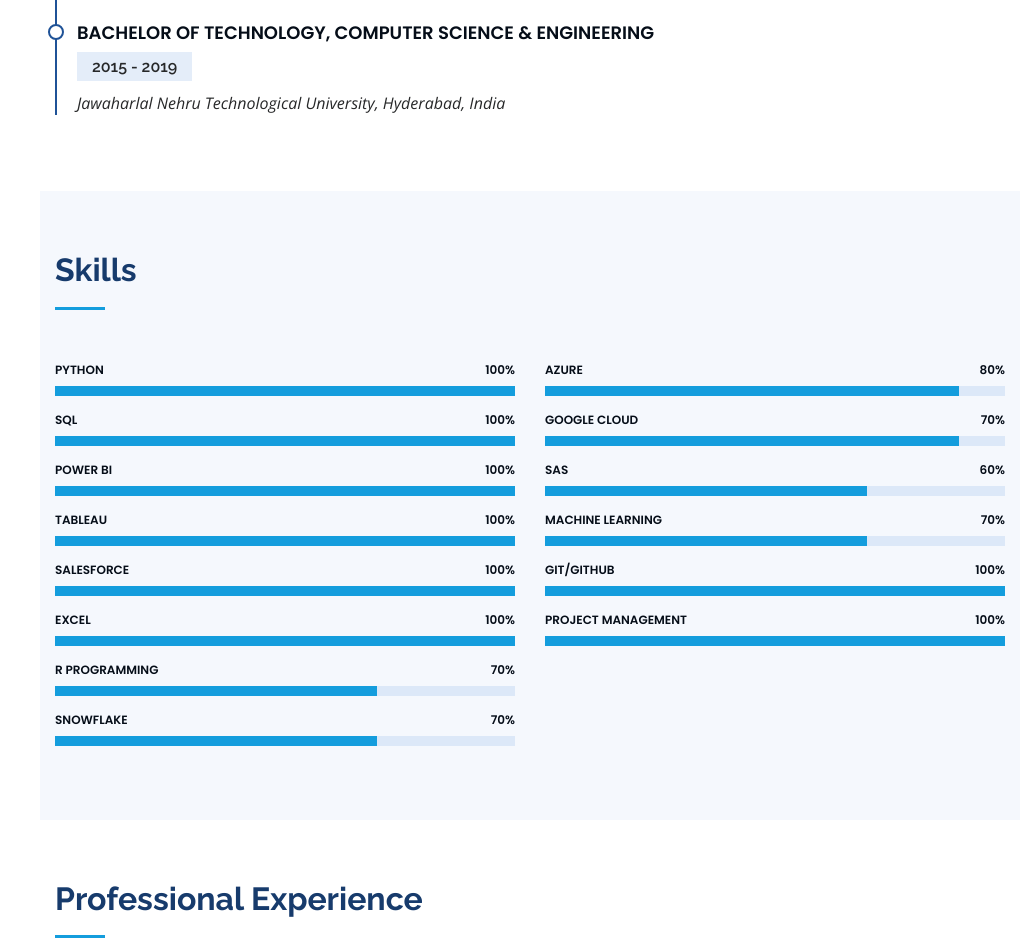
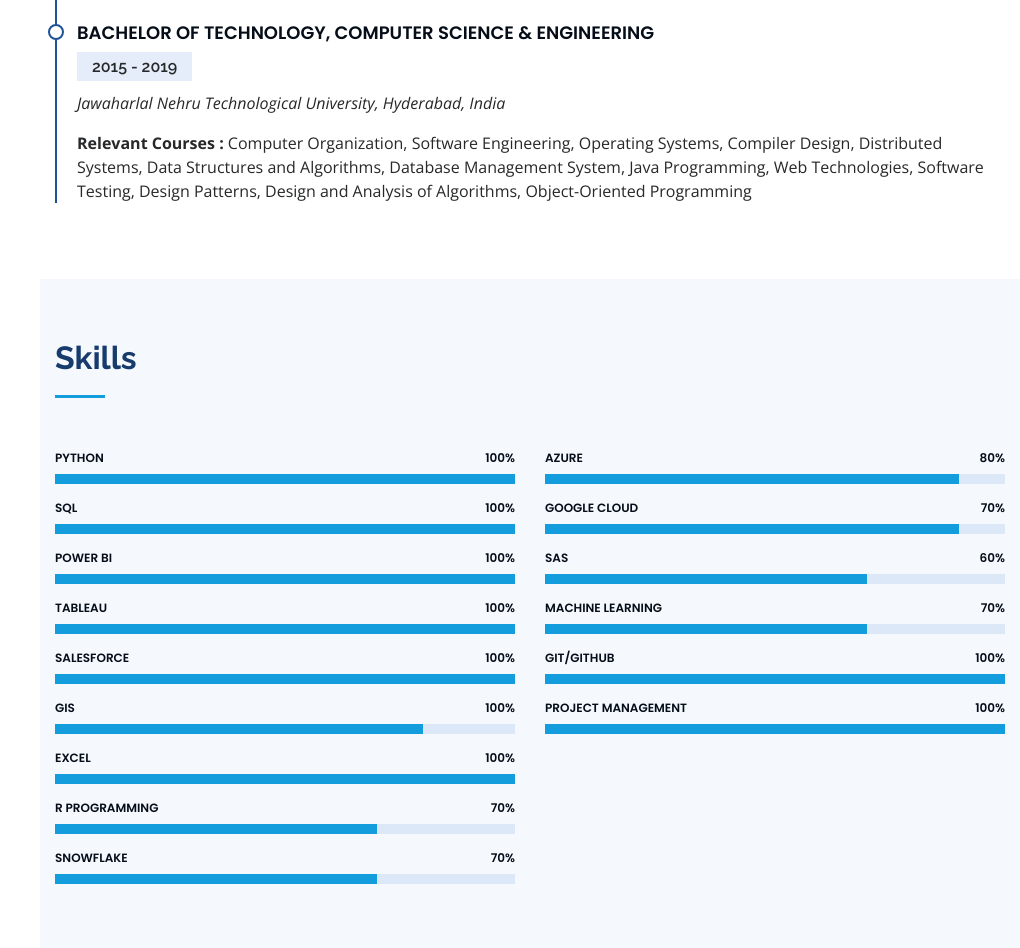
Before and after one commit to SaiPravallitha/SaiPravallitha.github.io, a plain HTML site: page index.html in a window 1280 px wide. Shown: the part 1880-2828 px from the top of the page, without its empty margins (260-1280 px from the left). Drawn offline with nearby package versions, Linux system fonts and the light colour scheme.

Commit message:
Update index.html

```diff
--- a/index.html
+++ b/index.html
@@ -141,6 +141,9 @@
               <h4>Bachelor of Technology, Computer Science & Engineering </h4>
               <h5>2015 - 2019</h5>
               <p><em>Jawaharlal Nehru Technological University, Hyderabad, India</em></p>
+               <p><b>Relevant Courses : </b> Computer Organization, Software Engineering, Operating Systems, Compiler Design,
+                 Distributed Systems, Data Structures and Algorithms, Database Management System, Java Programming,
+                 Web Technologies, Software Testing, Design Patterns, Design and Analysis of Algorithms, Object-Oriented Programming </p>
             </div>
           </div>
         </div>
@@ -196,6 +199,14 @@
               <span class="skill">Salesforce <i class="val">100%</i></span>
               <div class="progress-bar-wrap">
                 <div class="progress-bar" role="progressbar" aria-valuenow="100" aria-valuemin="0" aria-valuemax="100">
+                </div>
+              </div>
+            </div>
+
+            <div class="progress">
+              <span class="skill">GIS <i class="val">100%</i></span>
+              <div class="progress-bar-wrap">
+                <div class="progress-bar" role="progressbar" aria-valuenow="80" aria-valuemin="0" aria-valuemax="100">
                 </div>
               </div>
             </div>
```
